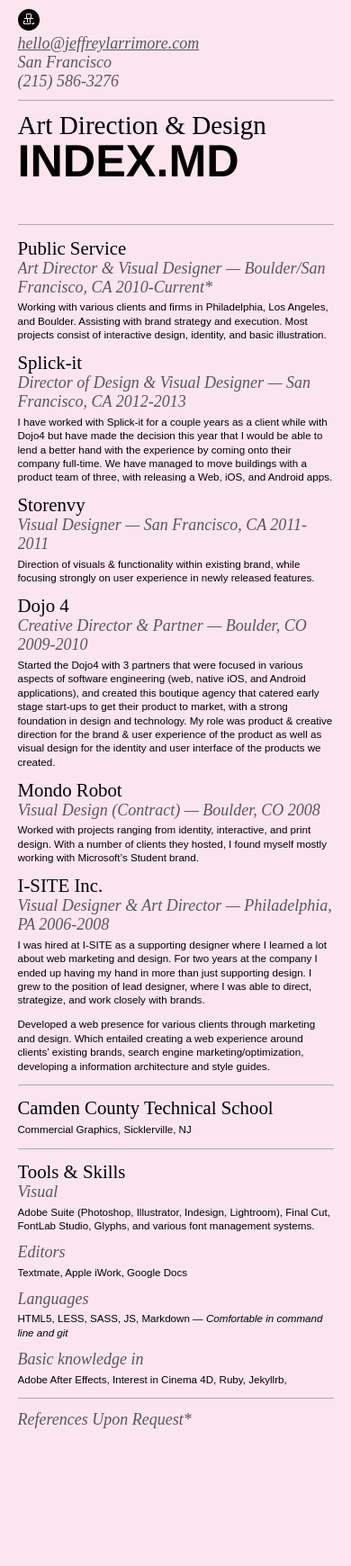
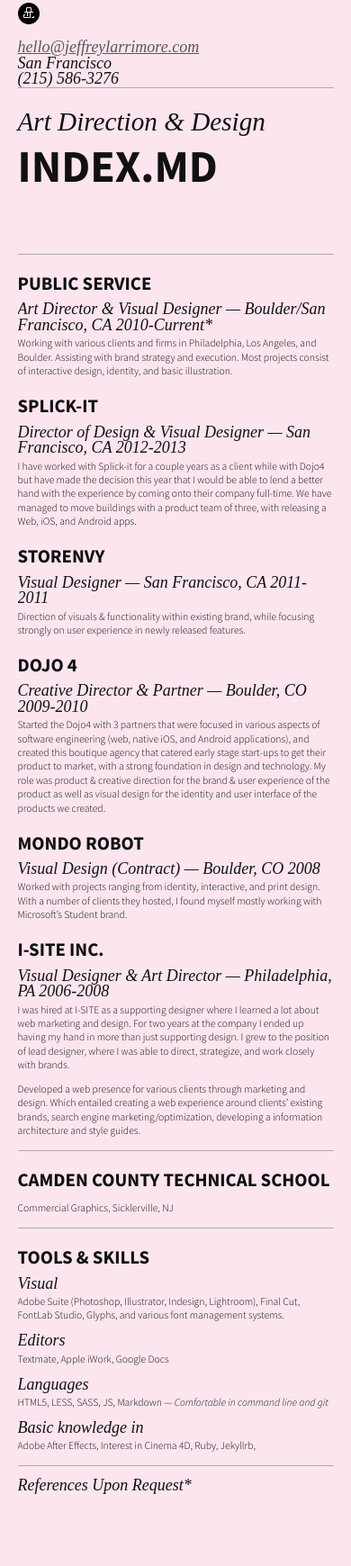
Before and after one commit to allthingsmeng/resume, a Jekyll site: the page built from index.md, in a window 390 px wide. Shown: the whole page at 90% size. Built offline with Jekyll 4.4.1, drawn with Linux system fonts in a browser that asks for light colours; Markdown is read by kramdown in place of the engine named in the settings; comment, search, counter and statistics services are not loaded; before the commit the page ends 1668 px from its top, so only the background shows below that.

Commit message:
making it better

```diff
--- a/_includes/head.html
+++ b/_includes/head.html
@@ -7,6 +7,7 @@
 <meta name="description" content="{{ page.meta }}">
 
 <link rel="icon" type="image/png" href="http://jeffreylarrimore.com/favicon.png">
+<link href='http://fonts.googleapis.com/css?family=Source+Sans+Pro:300,400,600,700,300italic,400italic,600italic,700italic' rel='stylesheet' type='text/css'>
 
 <link rel="stylesheet" href="css/normalize.min.css">
 <link rel="stylesheet" href="css/style.css">
--- a/css/style.css
+++ b/css/style.css
@@ -1 +1,129 @@
-html,body{background-color:#fce5ef;-webkit-font-smoothing:antialiased;font-smoothing:antialiased;text-rendering:optimizeLegibility}.main{background-color:#fce5ef;margin:auto;max-width:920px;padding:40px 0;overflow:hidden}.wrapper{width:90%;margin:0 5%}.float{float:left}h1,h2,h3,h4,h5,h6{font-family:"Times New Roman",Times,serif;font-weight:100;margin:0}h1{font-size:3.5em;line-height:1em}h1 .callout{font-family:"futura-pt",futura,Helvetica,sans-serif;font-weight:700;font-size:1.5em;line-height:1em;margin:.025em 0 .5em 0;text-transform:uppercase}h2{font-size:1.5em}h3{color:#5a5758;font-size:1.25em;font-style:italic}h3 a{color:#5a5758;text-decoration:none}h3 a:hover{text-decoration:underline}p{font-family:"Arial",Helvetica,sans-serif;font-size:.925em;line-height:1.325em;margin:.325em 0 1em 0}hr{background-color:#aaa;border:0;height:1px;margin:.825em 0;clear:both}article{margin:1.125em 0}.superline{margin-bottom:.625em}.superline .logo{margin-right:.625em}@media only screen and (max-width:480px),print{.web-view{display:none!important}.superline .logo{float:none}.superline h3{float:none}.superline h3 a{text-decoration:underline}.superline h3 a:hover{text-decoration:none}.superline h3 span{display:block}h1{font-size:1.825em}h1 .callout{font-size:1.725em;line-height:.9em}h2{font-size:1.3em}h3{font-size:1.125em}p{font-size:.725em}.main{padding:10px 0 40px 0}}@media print{hr{background-color:none;border-top:solid 1px #aaa}}
+html, body {
+  background-color: #fce5ef;
+  -webkit-font-smoothing: antialiased;
+  font-smoothing: antialiased;
+  text-rendering: optimizeLegibility;
+  font-family: "Source Sans Pro", Arial, sans-serif;
+  line-height: 1.1em;
+  color: #111111; }
+
+.main {
+  background-color: #fce5ef;
+  margin: auto;
+  max-width: 920px;
+  padding: 40px 0;
+  overflow: hidden; }
+
+.wrapper {
+  width: 90%;
+  margin: 0 5%; }
+
+.float {
+  float: left; }
+
+h1, h2, h3, h4, h5, h6 {
+  font-family: "adobe-caslon-pro", serif;
+  font-weight: 100;
+  margin: 0; }
+
+h1 {
+  font-size: 3.5em;
+  /*40pt*/
+  line-height: 2em;
+  font-style: italic;
+  text-indent: 20px; }
+  h1 .callout {
+    font-family: "Source Sans Pro", Arial, sans-serif;
+    font-style: normal;
+    font-weight: 900;
+    font-size: 1.5em;
+    text-indent: -10px;
+    line-height: 1rem;
+    margin: 0.025em 0 1em 0;
+    text-transform: uppercase; }
+
+h2 {
+  font-family: "Source Sans Pro", Arial, sans-serif;
+  font-size: 1.4em;
+  /*14pt*/
+  line-height: 1.9em;
+  font-weight: 700;
+  text-transform: uppercase; }
+
+h3 {
+  font-size: 1.25em;
+  /*12pt*/
+  font-style: italic; }
+  h3 a {
+    color: #5a5758;
+    text-decoration: none; }
+  h3 a:hover {
+    text-decoration: underline; }
+
+p {
+  font-size: 1.1em;
+  /*16pt*/
+  line-height: 1.325em;
+  font-weight: 300;
+  margin: 0.325em 0 1em 0; }
+
+hr {
+  background-color: #aaaaaa;
+  border: 0;
+  height: 1px;
+  margin: 0.825em 0;
+  clear: both; }
+
+article {
+  margin: 1.125em 0; }
+
+.superline .logo {
+  margin-right: 0.825em;
+  margin-top: -0.425em;
+  margin-bottom: 0.825em; }
+
+/*Small screens - - - - - - - - - - - - - - - - - - - - - - - - - - - - */
+@media only screen and (max-width: 480px), print {
+  .web-view {
+    display: none !important; }
+
+  .superline .logo {
+    float: none; }
+  .superline h3 {
+    float: none; }
+    .superline h3 a {
+      text-decoration: underline; }
+    .superline h3 a:hover {
+      text-decoration: none; }
+    .superline h3 span {
+      display: block; }
+
+  h1 {
+    font-size: 1.825em;
+    /*40pt*/
+    line-height: 3rem;
+    text-indent: 0; }
+    h1 .callout {
+      font-size: 1.725em;
+      line-height: 3rem;
+      text-indent: 0; }
+
+  h2 {
+    font-size: 1.3em;
+    /*14pt*/ }
+
+  h3 {
+    font-size: 1.125em;
+    /*12pt*/ }
+
+  p {
+    font-size: 0.725em;
+    /*8pt*/ }
+
+  .main {
+    padding: 10px 0 40px 0; } }
+/*Print - - - - - - - - - - - - - - - - - - - - - - - - - - - - */
+@media print {
+  hr {
+    background-color: none;
+    border-top: solid 1px #aaaaaa; } }
```
Also changed, not shown: css/config.scss (added, +26 -0 lines), css/style.scss (renamed from css/style.less, +35 -29 lines), css/config.css (added).
